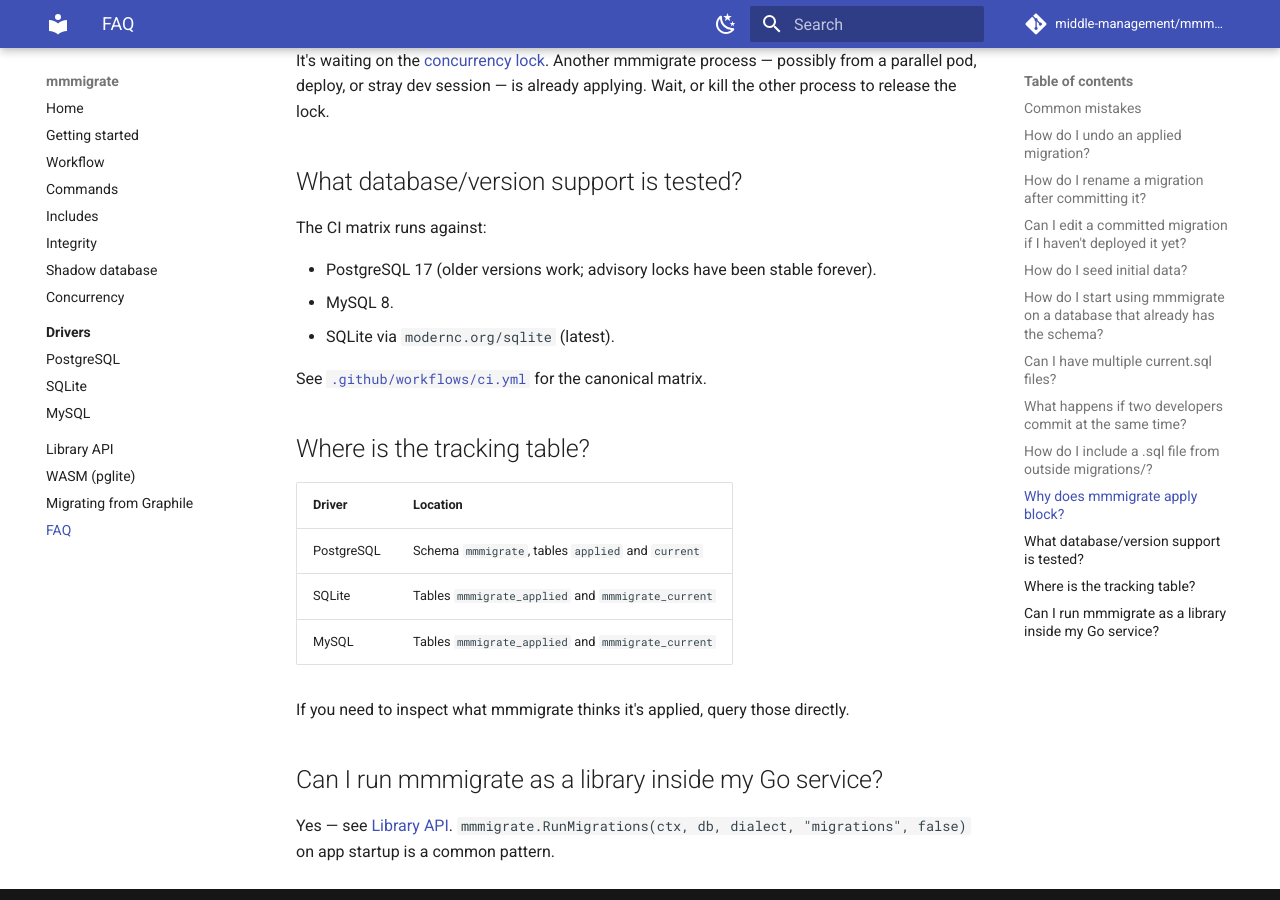
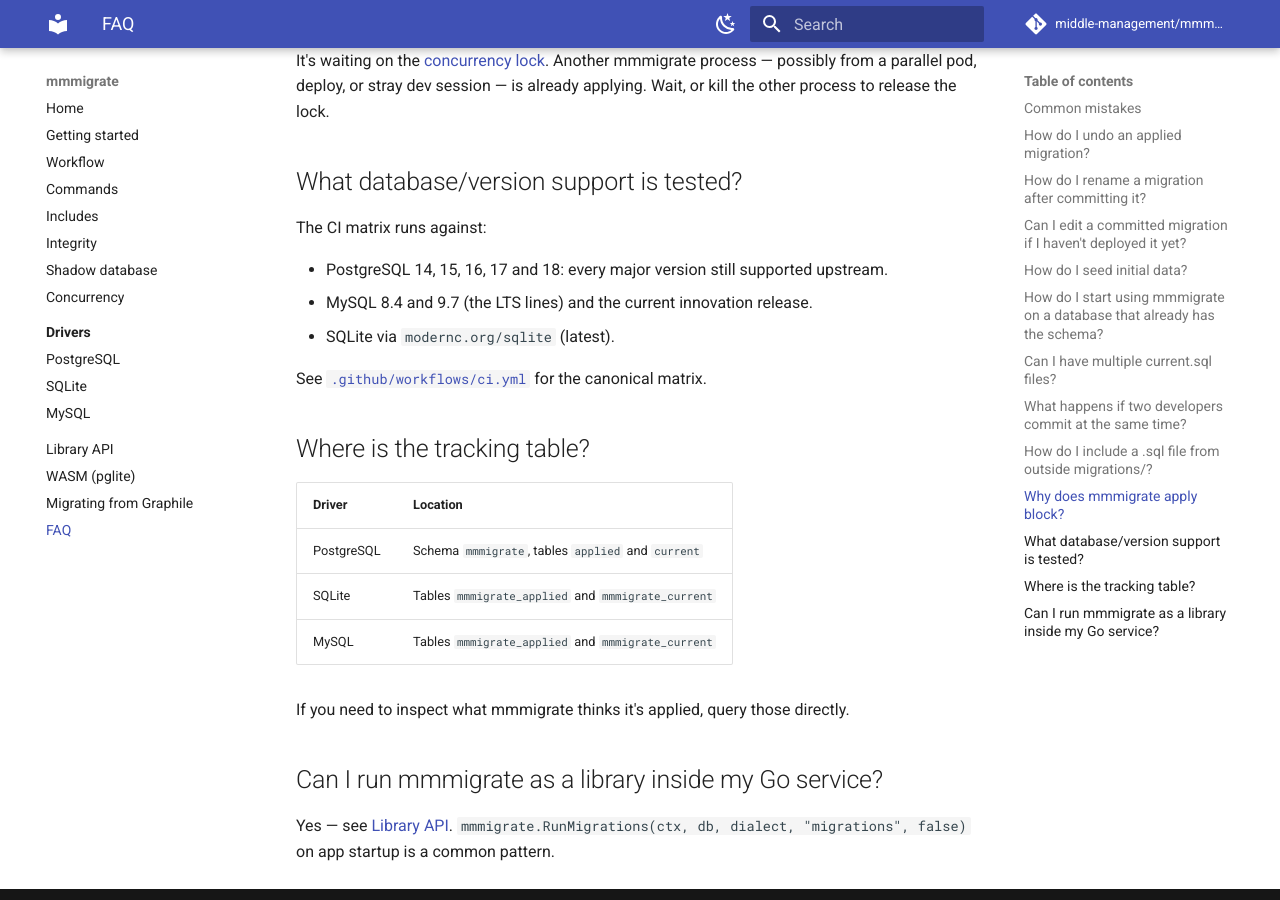
Before and after one commit to middle-management/mmmigrate, an MkDocs documentation site: the page built from docs/faq.md, in a window 1280 px wide and 900 px high, scrolled down 2566 px. Built offline with MkDocs 1.6.1 and Material for MkDocs 9.7.7, drawn with Linux system fonts in a browser that asks for light colours; comment, search, counter and statistics services are not loaded.

Commit message:
Test against every supported PostgreSQL and MySQL version
The PostgreSQL and MySQL integration tests move to their own CI jobs,
each with a version matrix:

- PostgreSQL 14, 15, 16, 17 and 18, the major versions still supported
  upstream (https://www.postgresql.org/support/versioning/).
- MySQL 8.4 and 9.7, the two LTS lines, plus the current innovation
  release through the image's `innovation` tag. 8.0 reached end of life
  in April 2026.

fail-fast is off so one version's failure doesn't hide another's.

Co-Authored-By: Claude Opus 5.5 <noreply@anthropic.com>
Claude-Session: https://claude.ai/code/session_01NMr2pXtxq35wsxLhhQ5s8p

```diff
--- a/docs/faq.md
+++ b/docs/faq.md
@@ -71,8 +71,8 @@ It's waiting on the [concurrency lock](concurrency.md). Another mmmigrate proces
 
 The CI matrix runs against:
 
-- PostgreSQL 17 (older versions work; advisory locks have been stable forever).
-- MySQL 8.
+- PostgreSQL 14, 15, 16, 17 and 18: every major version still supported upstream.
+- MySQL 8.4 and 9.7 (the LTS lines) and the current innovation release.
 - SQLite via `modernc.org/sqlite` (latest).
 
 See [`.github/workflows/ci.yml`](https://github.com/middle-management/mmmigrate/blob/main/.github/workflows/ci.yml) for the canonical matrix.
```
Also changed, not shown: 1 other file.
